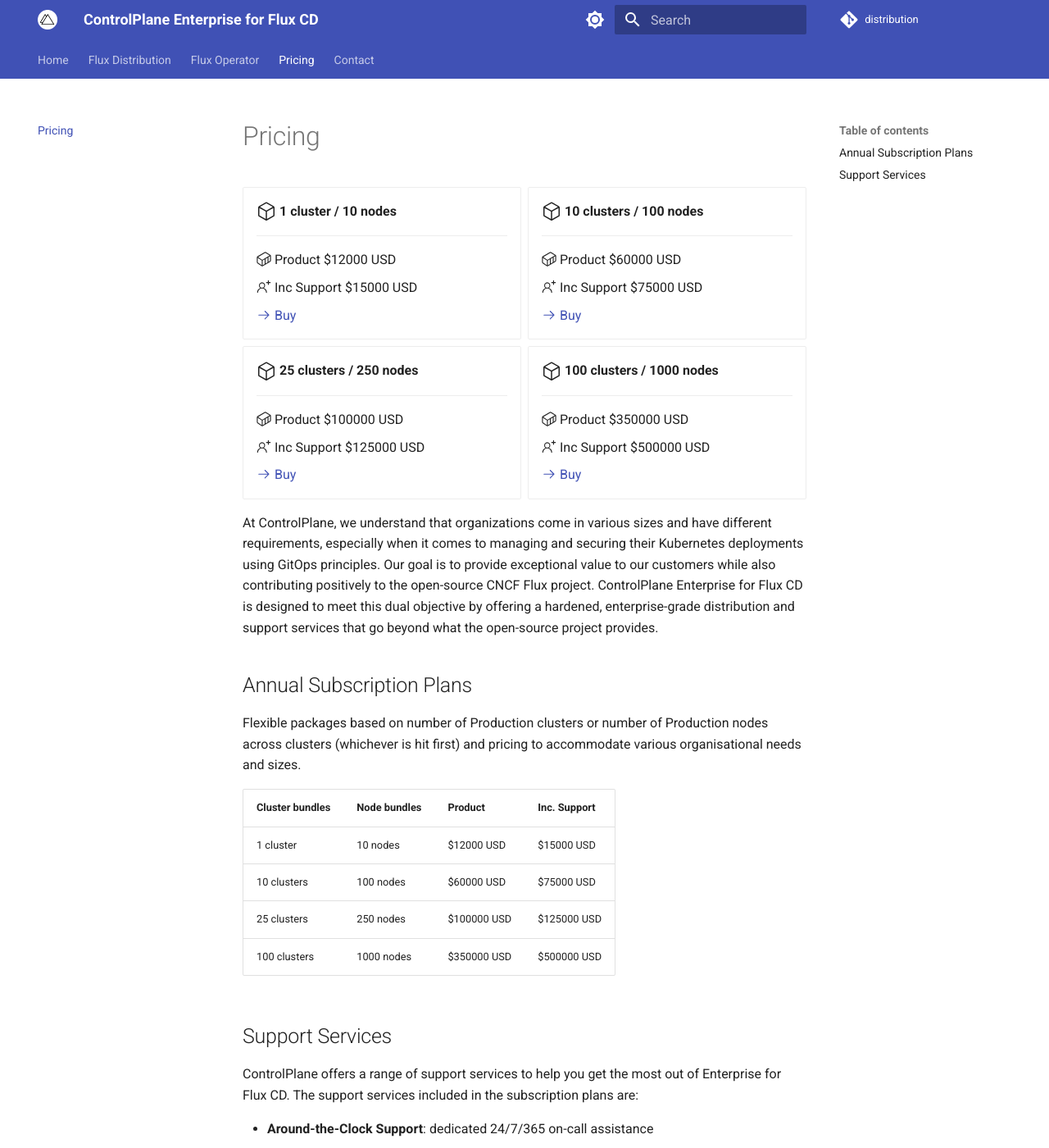
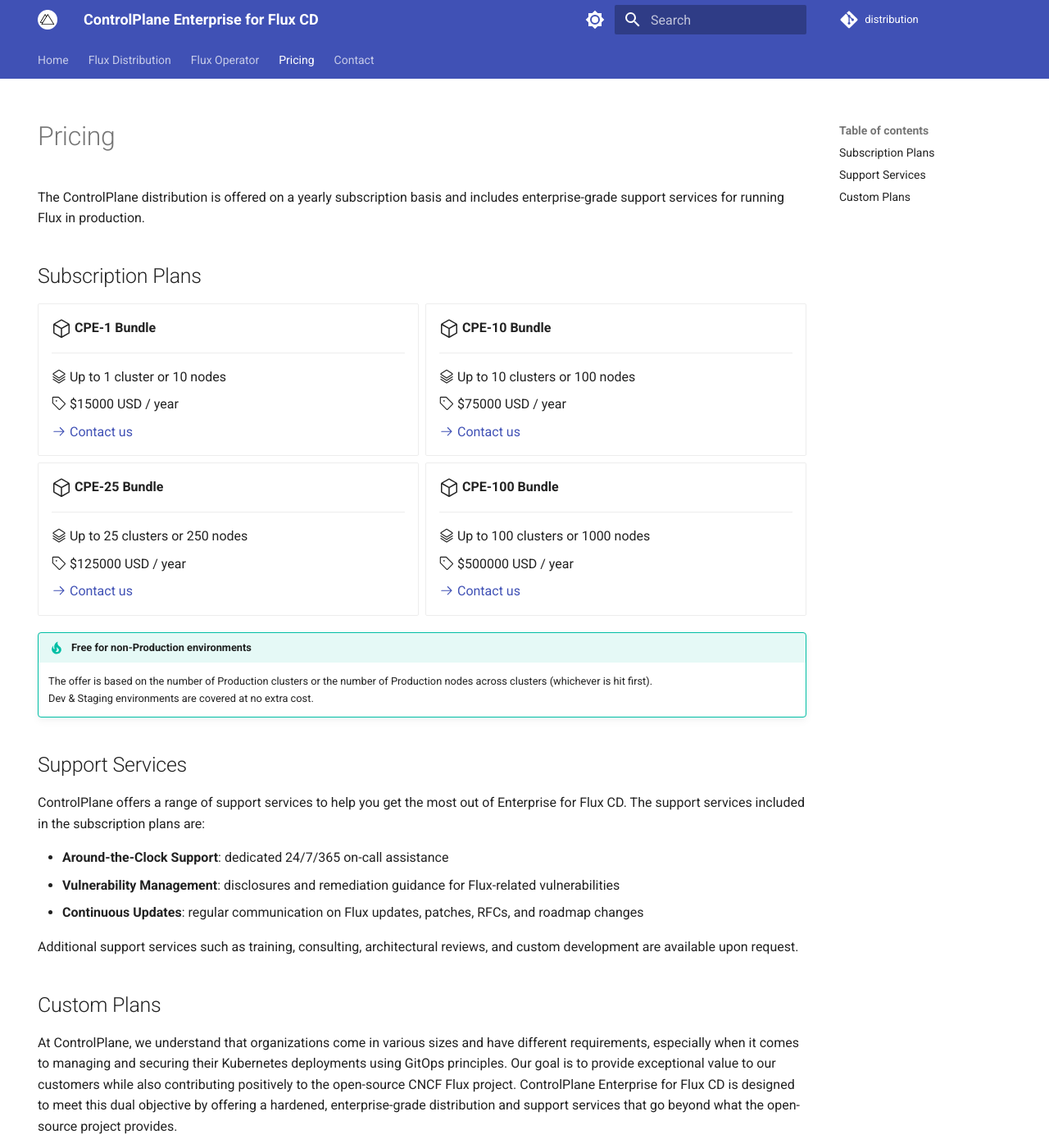
Before and after one commit to controlplaneio-fluxcd/distribution, an MkDocs documentation site: the page built from docs/pricing/index.md, in a window 1280 px wide and 1400 px high. Shown: the whole window at 82% size. Built offline with MkDocs 1.6.1 and Material for MkDocs 9.7.7, drawn with Linux system fonts in a browser that asks for light colours; comment, search, counter and statistics services are not loaded.

Commit message:
Update pricing list
Signed-off-by: Stefan Prodan <stefan.prodan@gmail.com>

```diff
--- a/docs/pricing/index.md
+++ b/docs/pricing/index.md
@@ -1,69 +1,64 @@
+---
+hide:
+  - navigation
+---
+
 # Pricing
+
+The ControlPlane distribution is offered on a yearly subscription basis and
+includes enterprise-grade support services for running Flux in production.
+
+## Subscription Plans
 
 <div class="grid cards" markdown>
 
--   :octicons-package-24:{ .lg .middle } __1 cluster / 10 nodes__
+-   :octicons-package-24:{ .lg .middle } __CPE-1 Bundle__
 
     ---
 
-    :octicons-container-24: Product $12000 USD
+    :octicons-stack-24: Up to 1 cluster or 10 nodes
 
-    :octicons-person-add-24: Inc Support $15000 USD
+    :octicons-tag-24: $15000 USD / year
 
-    [:octicons-arrow-right-24: Buy](https://control-plane.io/contact/?inquiry=fluxcd)
+    [:octicons-arrow-right-24: Contact us](https://control-plane.io/contact/?inquiry=fluxcd)
 
--   :octicons-package-24:{ .lg .middle } __10 clusters / 100 nodes__
+-   :octicons-package-24:{ .lg .middle } __CPE-10 Bundle__
 
     ---
 
-    :octicons-container-24: Product $60000 USD
+    :octicons-stack-24: Up to 10 clusters or 100 nodes
 
-    :octicons-person-add-24: Inc Support $75000 USD
+    :octicons-tag-24: $75000 USD / year
 
-    [:octicons-arrow-right-24: Buy](https://control-plane.io/contact/?inquiry=fluxcd)
+    [:octicons-arrow-right-24: Contact us](https://control-plane.io/contact/?inquiry=fluxcd)
 
--   :octicons-package-24:{ .lg .middle } __25 clusters / 250 nodes__
+-   :octicons-package-24:{ .lg .middle } __CPE-25 Bundle__
 
     ---
 
-    :octicons-container-24: Product $100000 USD
+    :octicons-stack-24: Up to 25 clusters or 250 nodes
 
-    :octicons-person-add-24: Inc Support $125000 USD
+    :octicons-tag-24: $125000 USD / year
 
-    [:octicons-arrow-right-24: Buy](https://control-plane.io/contact/?inquiry=fluxcd)
+    [:octicons-arrow-right-24: Contact us](https://control-plane.io/contact/?inquiry=fluxcd)
 
--   :octicons-package-24:{ .lg .middle } __100 clusters / 1000 nodes__
+-   :octicons-package-24:{ .lg .middle } __CPE-100 Bundle__
 
     ---
 
-    :octicons-container-24: Product $350000 USD
+    :octicons-stack-24: Up to 100 clusters or 1000 nodes
 
-    :octicons-person-add-24: Inc Support $500000 USD
+    :octicons-tag-24: $500000 USD / year
 
-    [:octicons-arrow-right-24: Buy](https://control-plane.io/contact/?inquiry=fluxcd)
+    [:octicons-arrow-right-24: Contact us](https://control-plane.io/contact/?inquiry=fluxcd)
 
 </div>
 
-At ControlPlane, we understand that organizations come in various sizes and have different requirements,
-especially when it comes to managing and securing their Kubernetes deployments using GitOps principles.
-Our goal is to provide exceptional value to our customers while also contributing positively
-to the open-source CNCF Flux project.
-ControlPlane Enterprise for Flux CD is designed to meet this dual objective
-by offering a hardened, enterprise-grade distribution and support services that go
-beyond what the open-source project provides.
+!!! tip "Free for non-Production environments"
 
-## Annual Subscription Plans
-
-Flexible packages based on number of Production clusters or number of Production
-nodes across clusters (whichever is hit first) and pricing to accommodate
-various organisational needs and sizes.
-
-| Cluster bundles | Node bundles | Product     | Inc. Support |
-|-----------------|--------------|-------------|--------------|
-| 1 cluster       | 10 nodes     | $12000 USD  | $15000 USD   |
-| 10 clusters     | 100 nodes    | $60000 USD  | $75000 USD   |
-| 25 clusters     | 250 nodes    | $100000 USD | $125000 USD  |
-| 100 clusters    | 1000 nodes   | $350000 USD | $500000 USD  |
+    The offer is based on the number of Production clusters or
+    the number of Production nodes across clusters (whichever is hit first).
+    Dev & Staging environments are covered at no extra cost.
 
 ## Support Services
 
@@ -77,5 +72,15 @@
 Additional support services such as training, consulting, architectural reviews,
 and custom development are available upon request.
 
+## Custom Plans
+
+At ControlPlane, we understand that organizations come in various sizes and have different requirements,
+especially when it comes to managing and securing their Kubernetes deployments using GitOps principles.
+Our goal is to provide exceptional value to our customers while also contributing positively
+to the open-source CNCF Flux project.
+ControlPlane Enterprise for Flux CD is designed to meet this dual objective
+by offering a hardened, enterprise-grade distribution and support services that go
+beyond what the open-source project provides.
+
 [Contact us](https://control-plane.io/contact/?inquiry=fluxcd) to discuss your specific
 requirements and to get a quote that fits your needs.
```
